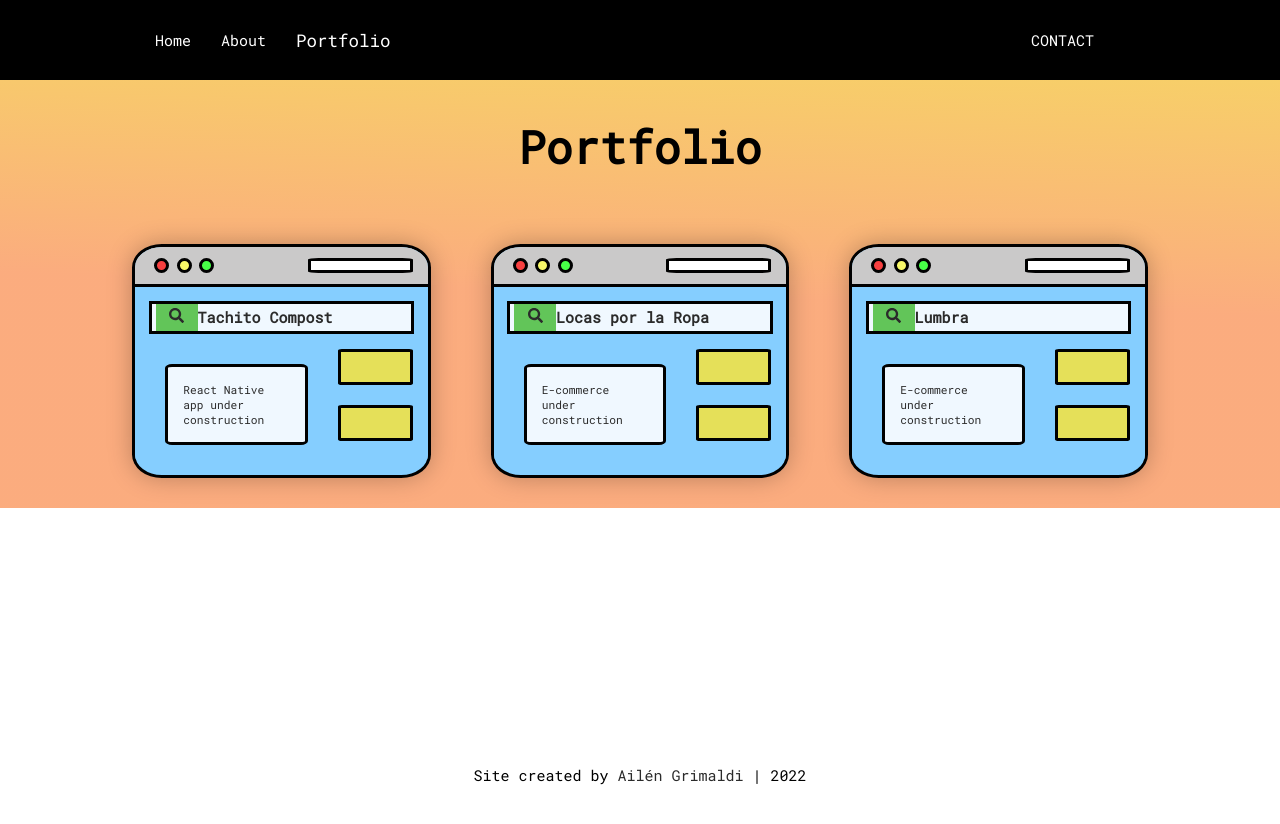
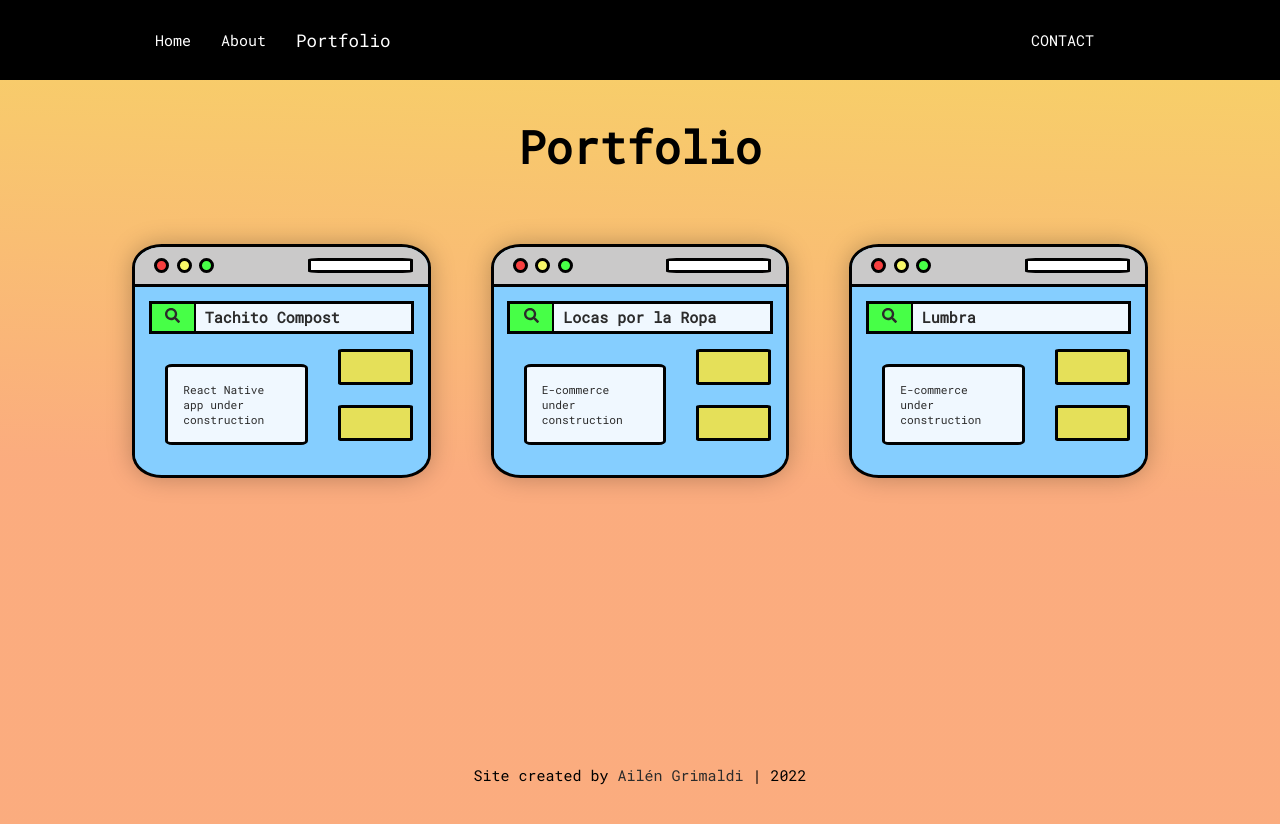
Before and after one commit to ail3ngrimaldi/pagina, a React (Create React App) app: page /portfolio in a window 1280 px wide. Shown: the top 824 px of the page. Before the commit the page ends 800 px from the top, so only its background shows below. Built offline with nearby package versions, Linux system fonts and the light colour scheme; no server answers.

Commit message:
changed card styles, deleted commented code

```diff
--- a/src/components/Card.js
+++ b/src/components/Card.js
@@ -17,7 +17,7 @@ function Card ({data}) {
                 </nav>
             <div className='card-body'>
                 <div className='search-bar'>
-                    <div className='white-space'><i>{<FaSearch/>}</i>{data.title}</div>
+                    <div className='white-space'><i>{<FaSearch/>}</i>  {data.title}</div>
                 </div>
                     <div className='card-container'>
                         <div className='container-one'>{data.content}</div>
--- a/src/styles/Card.css
+++ b/src/styles/Card.css
@@ -77,7 +77,8 @@
 
 i {
     padding: 0.9rem 0.9rem 0.9rem 0.9rem;
-    background-color: hsl(115, 48%, 56%);
+    background-color: hsl(120, 100%, 64%);
+    border-right: 2px solid black;
 }
 
 .search-bar{
@@ -87,7 +88,7 @@ i {
 .white-space{
     background-color: aliceblue;
     margin: 0.9rem;
-    padding: 0.25rem;
+    padding: 0.25rem 0 0.25rem 0; /* top-right-bottom-left*/
     border: 0.2rem solid black;
     overflow: hidden;
     font-weight: bold;
--- a/src/styles/Home.css
+++ b/src/styles/Home.css
@@ -1,8 +1,8 @@
 .typography {
-    overflow: hidden; /* Ensures the content is not revealed until the animation */
-    border-right: .15em solid rgb(7, 7, 7); /* The typwriter cursor */
-    white-space: nowrap; /* Keeps the content on a single line */
-    margin: 0 auto; /* Gives that scrolling effect as the typing happens */
+    overflow: hidden;
+    border-right: .15em solid rgb(7, 7, 7);
+    white-space: nowrap;
+    margin: 0 auto;
     font-size: clamp(0.01rem, 4vw, 1.5rem);
     letter-spacing: .08em;
     animation:
--- a/src/styles/Portfolio.css
+++ b/src/styles/Portfolio.css
@@ -8,8 +8,8 @@
     background-image: linear-gradient(2deg, hsl(22, 94%, 74%) 50%, hsl(43, 90%, 69%) 100%);
     display: flex;
     flex-direction: column;
+    height: 100vh;
 }
-
 
 .cards-container {
     display: flex;
```
